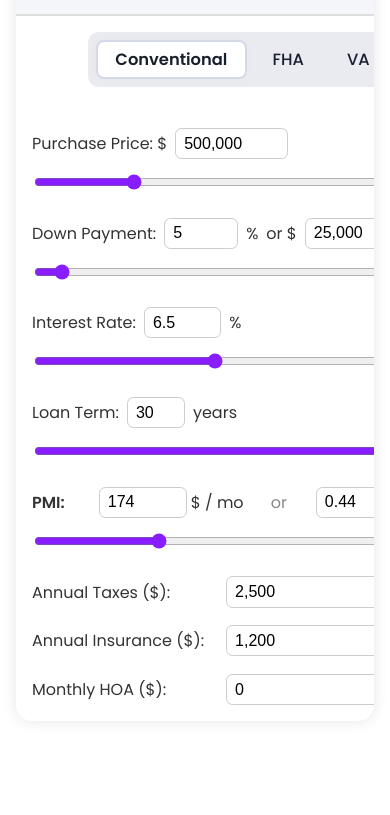
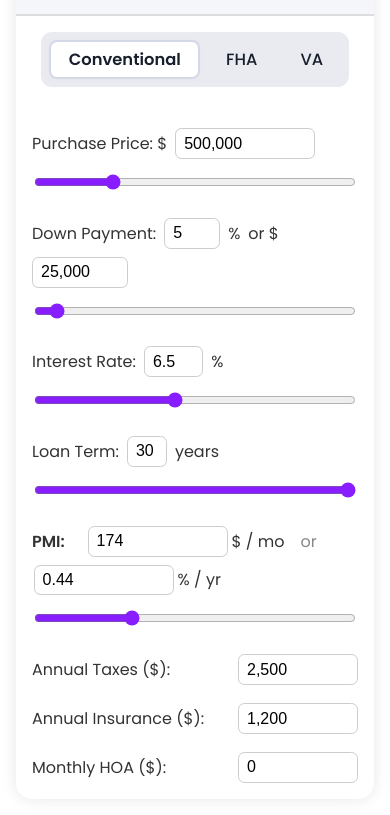
Before and after one commit to notxarbgnuoy/mortgage-calculator, a plain HTML site: page index.html in a window 390 px wide. Shown: the part 623-1438 px from the top of the page. Before the commit the page ends 1360 px from the top, so only its background shows below. Drawn offline with Linux system fonts and the light colour scheme.

Commit message:
Update index.html

```diff
--- a/index.html
+++ b/index.html
@@ -131,6 +131,7 @@
       padding: 0.34rem 0.5rem;
       border-radius: 0.4rem;
       border: 1px solid #ccc;
+      box-sizing: border-box;
     }
     .editable-group span {
       font-weight: normal;
@@ -156,6 +157,7 @@
       border-radius: 0.4rem;
       border: 1px solid #ccc;
       margin-left: 0.1rem;
+      box-sizing: border-box;
     }
     .pmi-slash {
       font-weight: normal;
@@ -178,6 +180,7 @@
       border-radius: 0.4rem;
       border: 1px solid #ccc;
       font-size: 1rem;
+      box-sizing: border-box;
     }
     .inline-select {
       display: flex;
@@ -288,6 +291,9 @@
       z-index: 10;
       display: none;
       white-space: nowrap;
+    }
+    .inputs input[type="text"] {
+      box-sizing: border-box;
     }
     @media (max-width: 1000px) {
       .inputs, .chart {
@@ -412,6 +418,25 @@
       .pmi-dual-group .pmi-col input[type="text"] + span {
         display: inline;
         white-space: nowrap;
+      }
+      /* --- Responsive input fix for iPhone/small screens --- */
+      .inputs input[type="text"] {
+        width: 100%;
+        min-width: 0;
+        max-width: 140px;
+        box-sizing: border-box;
+        font-size: 1rem;
+      }
+      .editable-group,
+      .pmi-dual-group,
+      .inline-input {
+        flex-wrap: wrap;
+        gap: 0.5rem;
+      }
+      .pmi-dual-group .pmi-col {
+        min-width: 0;
+        width: auto;
+        max-width: 100%;
       }
     }
   </style>
```
